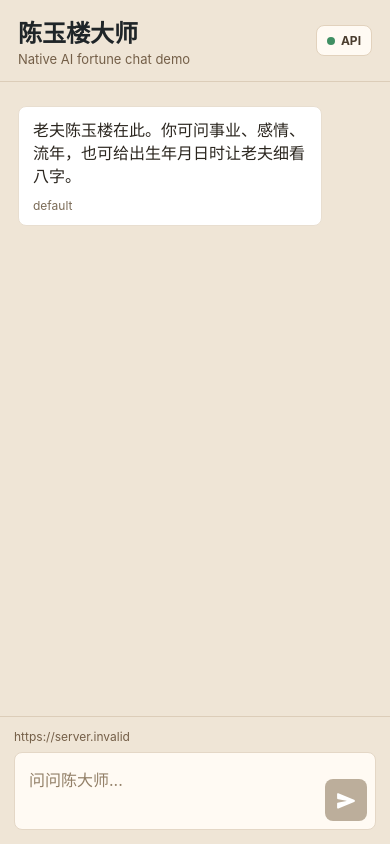
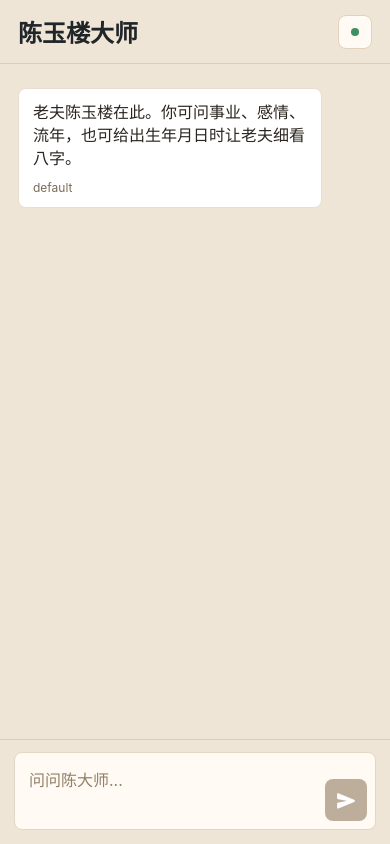
Before and after one commit to LeeGerry/llm_fatelens, a React Native app in the folder mobile/: screen / in a window 390 px wide. Built offline with nearby package versions, Linux system fonts and the light colour scheme; no server answers.

Commit message:
Clean up mobile chat header and footer

```diff
--- a/mobile/App.tsx
+++ b/mobile/App.tsx
@@ -16,7 +16,7 @@ import { StatusBar as ExpoStatusBar } from "expo-status-bar";
 
 import { Composer } from "./src/components/Composer";
 import { MessageBubble } from "./src/components/MessageBubble";
-import { getApiBaseUrl, getAudioStatus, sendChat } from "./src/api/client";
+import { getAudioStatus, sendChat } from "./src/api/client";
 import type { ChatMessage } from "./src/types/chat";
 import { createSessionId } from "./src/utils/session";
 
@@ -206,11 +206,9 @@ export default function App() {
           <View style={styles.header}>
             <View>
               <Text style={styles.title}>陈玉楼大师</Text>
-              <Text style={styles.subtitle}>Native AI fortune chat demo</Text>
             </View>
             <View style={styles.statusPill}>
               <View style={styles.statusDot} />
-              <Text style={styles.statusText}>API</Text>
             </View>
           </View>
 
@@ -242,7 +240,6 @@ export default function App() {
           </ScrollView>
 
           <View style={[styles.footer, { marginBottom: keyboardHeight }]}>
-            <Text style={styles.apiText}>{getApiBaseUrl()}</Text>
             <Composer
               disabled={loading || streaming}
               value={input}
@@ -284,32 +281,21 @@ const styles = StyleSheet.create({
     fontSize: 24,
     fontWeight: "800",
   },
-  subtitle: {
-    color: "#745f48",
-    fontSize: 13,
-    marginTop: 2,
-  },
   statusPill: {
     alignItems: "center",
     backgroundColor: "#fffaf3",
     borderColor: "#e2d2bd",
     borderRadius: 8,
     borderWidth: 1,
-    flexDirection: "row",
-    gap: 6,
-    paddingHorizontal: 10,
-    paddingVertical: 7,
+    height: 34,
+    justifyContent: "center",
+    width: 34,
   },
   statusDot: {
     backgroundColor: "#3f8f63",
     borderRadius: 4,
     height: 8,
     width: 8,
-  },
-  statusText: {
-    color: "#4a3d2e",
-    fontSize: 12,
-    fontWeight: "700",
   },
   messages: {
     padding: 18,
@@ -341,8 +327,4 @@ const styles = StyleSheet.create({
     paddingTop: 12,
     paddingBottom: Platform.select({ android: 18, default: 14 }),
   },
-  apiText: {
-    color: "#745f48",
-    fontSize: 12,
-  },
 });
```
